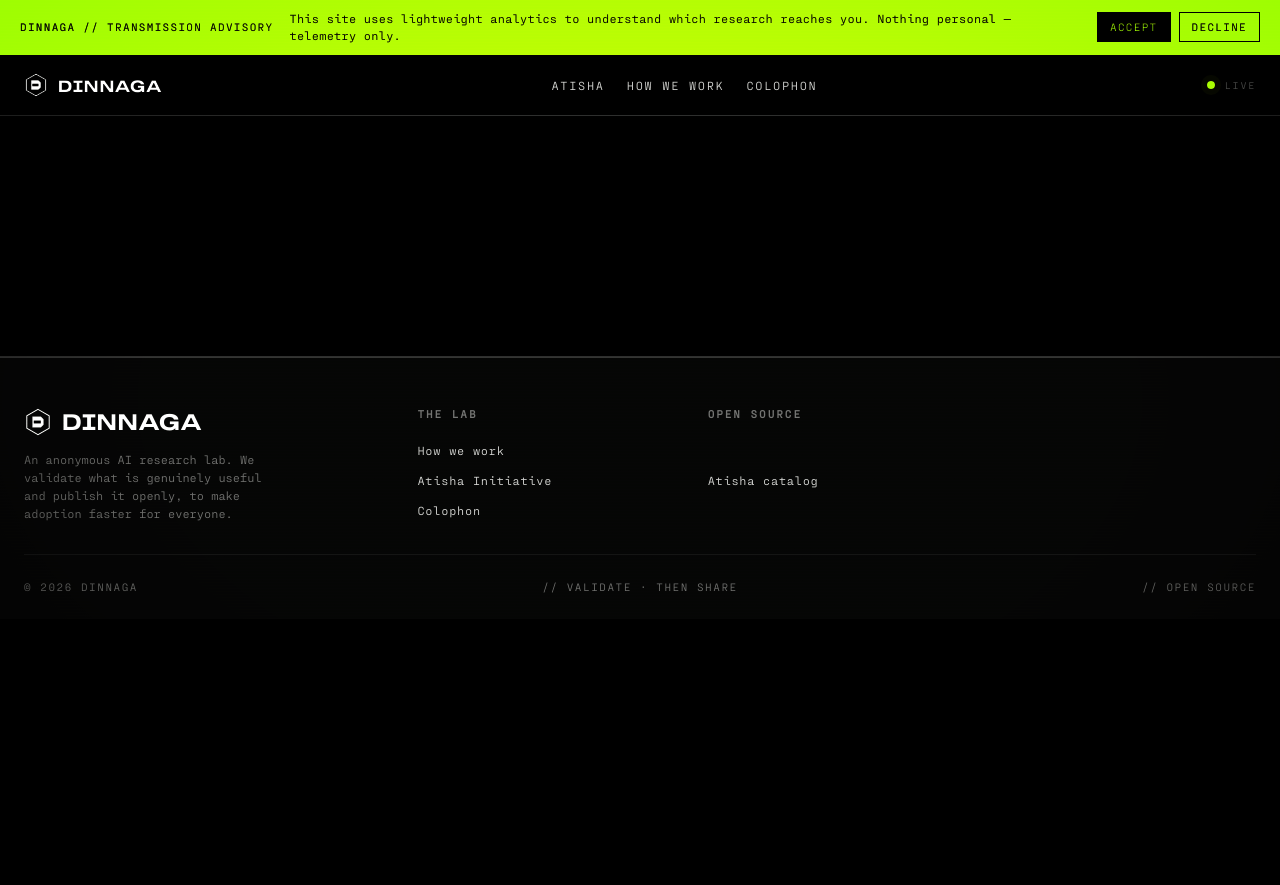
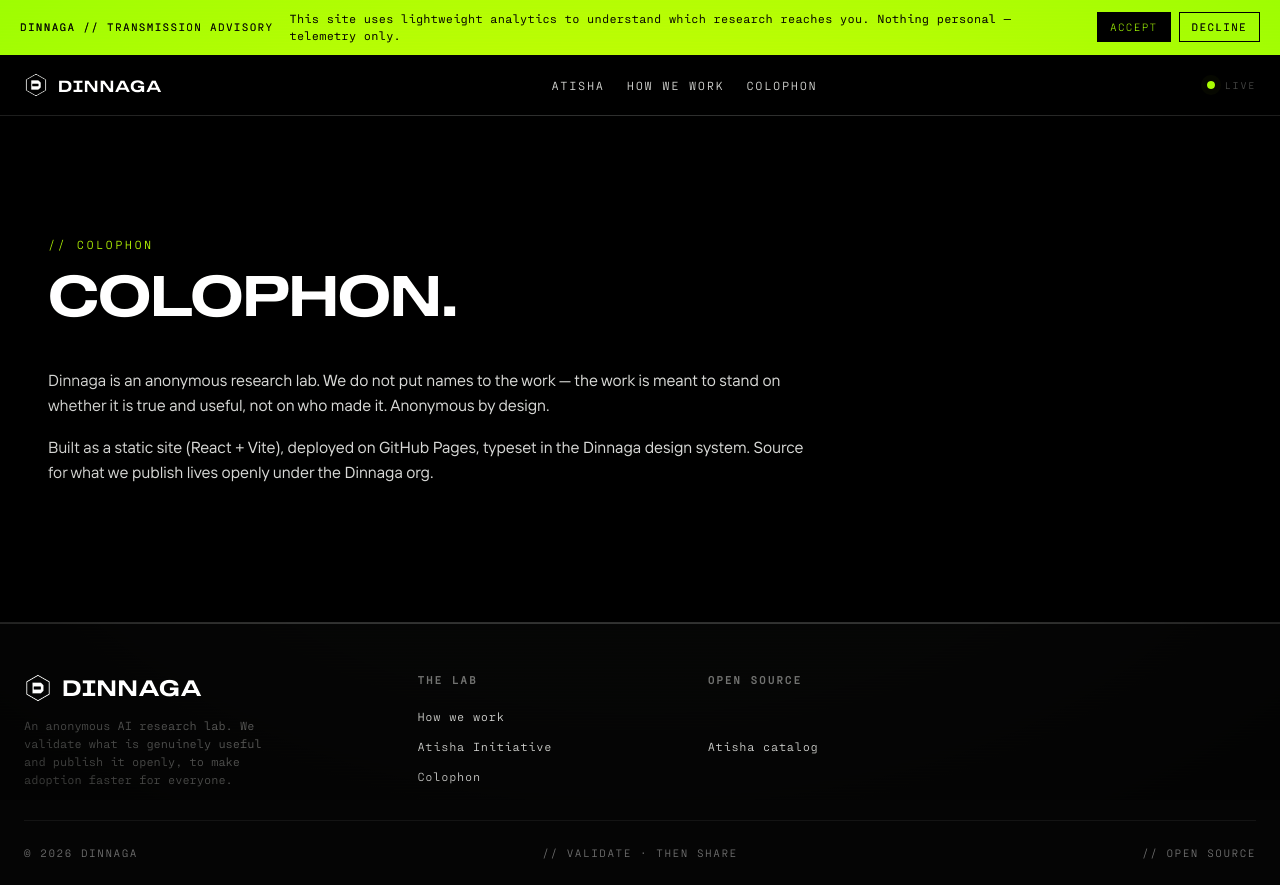
Before and after one commit to weytani/dinnaga, a React (Vite) app: page /colophon in a window 1280 px wide. Before the commit the page ends 800 px from the top, so only its background shows below. Built offline with nearby package versions, Linux system fonts and the light colour scheme.

Commit message:
feat: add Colophon and NotFound pages
Co-Authored-By: Claude Opus 4.8 (1M context) <noreply@anthropic.com>

```diff
--- a/src/routes/Colophon/Colophon.tsx
+++ b/src/routes/Colophon/Colophon.tsx
@@ -1,5 +1,22 @@
 // ABOUTME: Colophon route (/colophon) — about the lab: persona rules and how the site is built.
-// ABOUTME: Stub; fleshed out in Phase 3.
+// ABOUTME: No personal name; states the lab's anonymity and how the site is made.
 export function Colophon() {
-  return <main className="section" />;
+  return (
+    <main className="section" id="colophon" data-screen-label="Colophon">
+      <header className="section-head">
+        <span className="section-eye">// COLOPHON</span>
+        <h1 className="section-title">Colophon.</h1>
+      </header>
+      <div className="panel-body-wrap">
+        <p className="panel-body">
+          Dinnaga is an anonymous research lab. We do not put names to the work — the work is
+          meant to stand on whether it is true and useful, not on who made it. Anonymous by design.
+        </p>
+        <p className="panel-body">
+          Built as a static site (React + Vite), deployed on GitHub Pages, typeset in the Dinnaga
+          design system. Source for what we publish lives openly under the Dinnaga org.
+        </p>
+      </div>
+    </main>
+  );
 }
--- a/src/routes/NotFound/NotFound.tsx
+++ b/src/routes/NotFound/NotFound.tsx
@@ -1,5 +1,16 @@
 // ABOUTME: 404 route (path '*') — signal-lost message with a route home.
-// ABOUTME: Stub; fleshed out in Phase 3.
+import { Link } from 'react-router-dom';
+
 export function NotFound() {
-  return <main className="section" />;
+  return (
+    <main className="section" id="notfound" data-screen-label="404">
+      <header className="section-head">
+        <span className="section-eye">// 404 · SIGNAL LOST</span>
+        <h1 className="section-title">No transmission here.</h1>
+      </header>
+      <p className="panel-body">
+        That path does not resolve. <Link to="/">Back to base →</Link>
+      </p>
+    </main>
+  );
 }
--- a/src/styles/components.css
+++ b/src/styles/components.css
@@ -299,3 +299,8 @@
 /* Subtle hover lift — used very sparingly */
 .lift { transition: transform var(--dur-base) var(--ease-out); }
 .lift:hover { transform: translateY(-1px); }
+
+/* ── Page prose wrap ───────────────────────────────────────────────── */
+/* Constrains body copy on the standalone routed pages to a readable
+   measure, matching the .section-head max-width. */
+.panel-body-wrap { max-width: 760px; }
```
Also changed, not shown: 2 other files (tests, documents, lock files or other folders).
